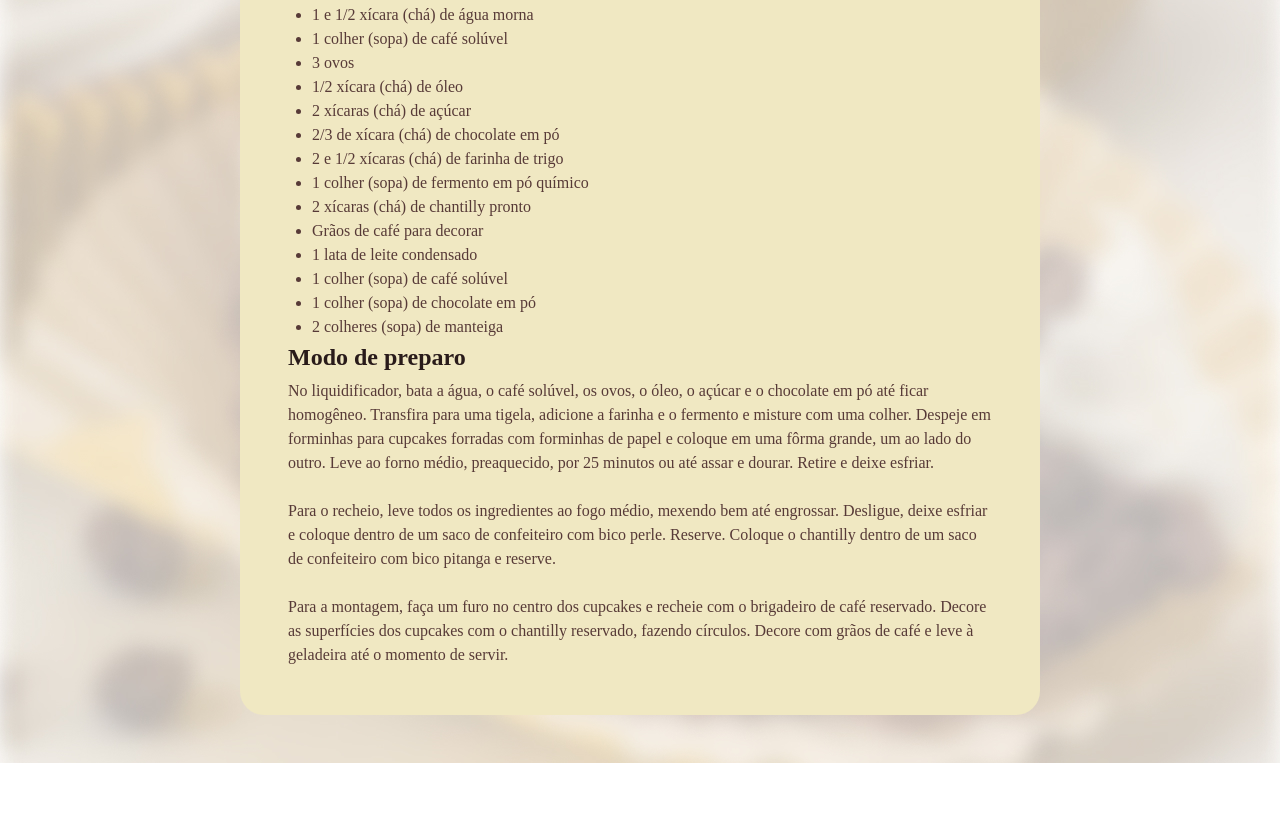
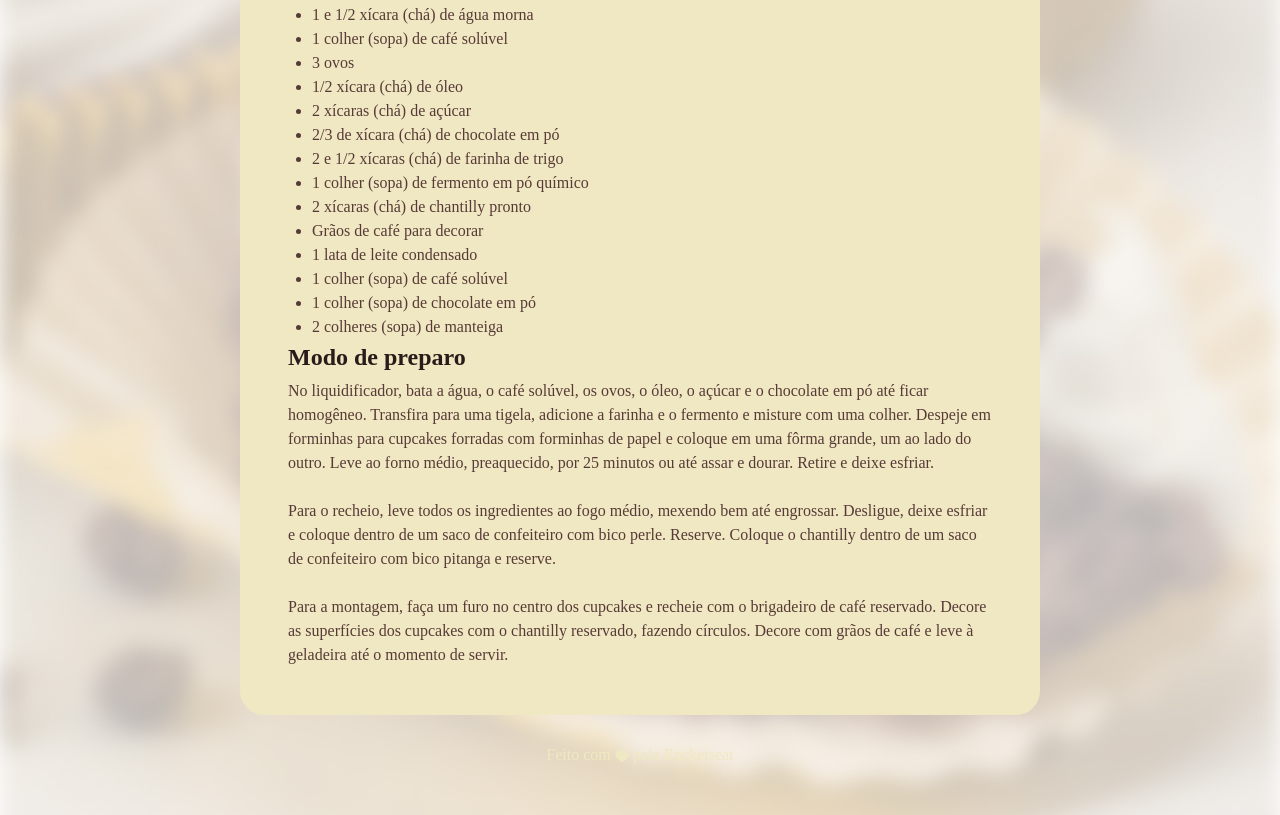
Before and after one commit to Felipefmdev/BETAHUB, a plain HTML site: page projeto receita/index.html in a window 1280 px wide. Shown: the part 724-1539 px from the top of the page. Before the commit the page ends 1487 px from the top, so only its background shows below. Drawn offline with Linux system fonts and the light colour scheme; a web font is replaced by a local one.

Commit message:
adicionando footer

```diff
--- a/projeto receita/index.html
+++ b/projeto receita/index.html
@@ -51,5 +51,8 @@
       </p>
     </main>
   </div>
+  <footer>
+    Feito com <img src="assets/heart.svg" alt="coração"> pela Rocketseat
+  </footer>
 </body>
 </html>
--- a/projeto receita/style.css
+++ b/projeto receita/style.css
@@ -21,7 +21,7 @@
   padding: 24px;
   background-color: #F0E8C2;
   border-radius: 24px;
-  margin: 48px auto;
+  margin: 48px auto 28px;
 }
 
 img {
@@ -58,3 +58,13 @@
 ul {
   padding-left: 24px;
 }
+
+footer {
+  color: #F0E8C2;
+  text-align: center;
+  padding-bottom: 48px;
+}
+
+footer img {
+  vertical-align: middle;
+}
```
Also changed, not shown: projeto receita/assets/heart.svg (added).
